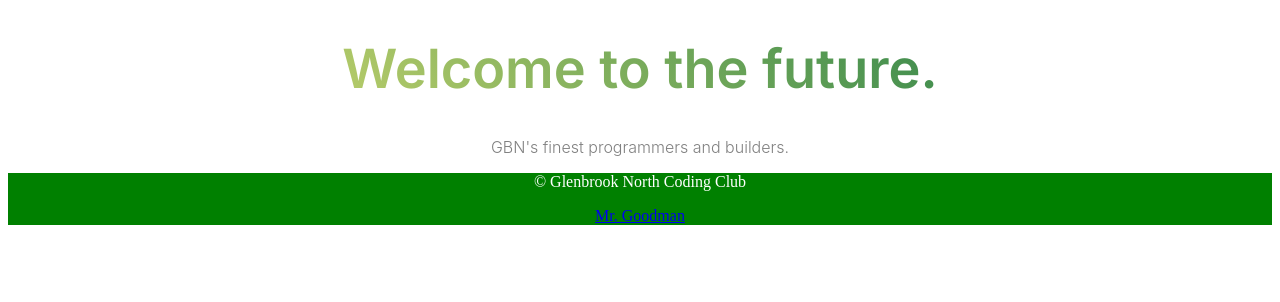
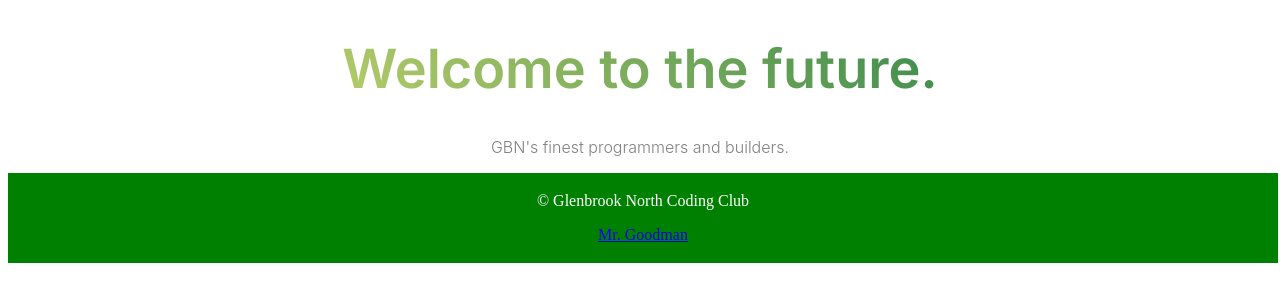
Before and after one commit to GBNCodingClub/website, a PHP site: page / in a window 1280 px wide. Shown: the part 95-397 px from the top of the page. Run offline with PHP 8.4, Linux system fonts and the light colour scheme.

Commit message:
Update style.css

```diff
--- a/style.css
+++ b/style.css
@@ -30,6 +30,7 @@ footer{
   text-align:center;
   background-color:green;
   color: white;
+  padding:3px;
 }
 
 
```
